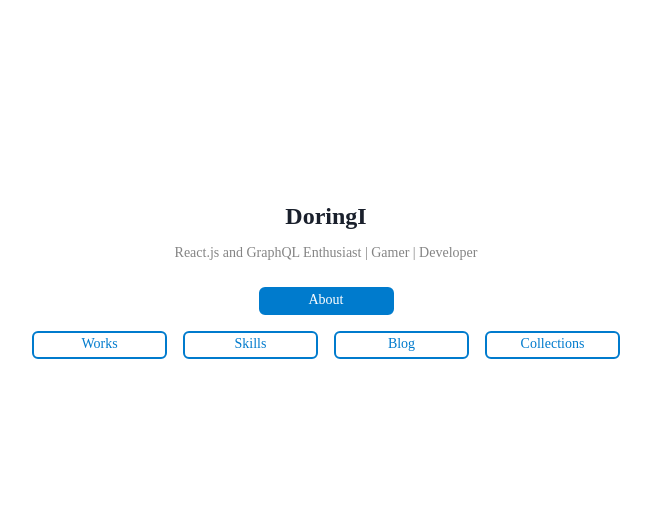
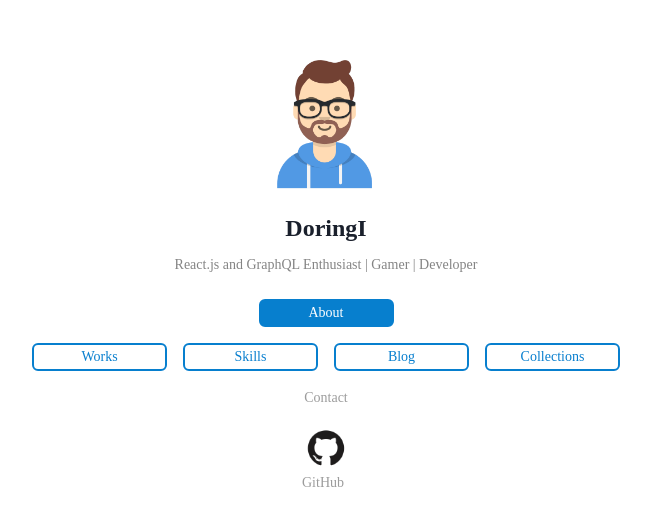
Before and after one commit to Doringl/doring-l, a Next.js app: page / in a window 1280 px wide. Shown: the part 134-660 px from the top of the page, without its empty margins (314-965 px from the left). Built offline with nearby package versions, Linux system fonts and the light colour scheme.

Commit message:
adding styles for Link component and 2 image added on project ...

```diff
--- a/src/components/Layout/Layout.tsx
+++ b/src/components/Layout/Layout.tsx
@@ -20,7 +20,7 @@
       m='-0 auto'
     >
       <Head>
-        <title>DoringI</title>
+        <title>DoringI | Full Stack Developer</title>
         <meta name='viewport' content='initial-scale=1.0, width=device-width' />
       </Head>
       {title ? (
--- a/src/pages/index.tsx
+++ b/src/pages/index.tsx
@@ -1,5 +1,11 @@
-import { Flex, Spacer, Text } from '@chakra-ui/react';
-import Image from 'next/image';
+import {
+  Center,
+  Flex,
+  Spacer,
+  Text,
+  useStyleConfig,
+  Box,
+} from '@chakra-ui/react';
 import Link from 'next/link';
 import CustomButton from '../components/CustomButton/CustomButton';
 import { Layout } from '../components/Layout/Layout';
@@ -7,10 +13,18 @@
 const navArray = ['works', 'skills', 'blog', 'collections'];
 
 const Index = () => {
+  const styles = useStyleConfig('Link', { variant: 'regular' });
   return (
     <Layout>
       <Flex direction='column' m='16px' justify='center' align='center'>
         {/* <Image /> */}
+        <img
+          src='/me.png'
+          alt='Sefa'
+          height={128}
+          width={128}
+          className='animationOne'
+        />
         <Spacer mt='16px' />
         <Link href='/'>
           <Text
@@ -36,13 +50,45 @@
           React.js and GraphQL Enthusiast | Gamer | Developer{' '}
         </Text>
       </Flex>
-      <Flex wrap='wrap' justify='center' align='center'>
+      <Flex
+        wrap='wrap'
+        justify='center'
+        align='center'
+        className='animationTwo'
+      >
         <CustomButton id='about' variant='solid' />
       </Flex>
-      <Flex wrap='wrap' justify='center' align='center'>
+      <Flex
+        wrap='wrap'
+        justify='center'
+        align='center'
+        className='animationTwo'
+      >
         {navArray.map((i) => (
           <CustomButton id={i} key={i} variant='outline' />
         ))}
+      </Flex>
+      <Spacer mt='8px' />
+      <Center className='animationTwo'>
+        <Link href='contact'>
+          <Box as='a' sx={styles}>
+            Contact
+          </Box>
+        </Link>
+      </Center>
+      <Spacer mt='16px' />
+      <Flex justify='center' className='animationTwo'>
+        <Link href='/'>
+          <Box as='a' sx={styles}>
+            <img
+              src='/GitHub-Logo.png'
+              alt='GitHub Profile'
+              height={48}
+              width={48}
+            />
+            GitHub
+          </Box>
+        </Link>
       </Flex>
     </Layout>
   );
--- a/src/theme.tsx
+++ b/src/theme.tsx
@@ -2,13 +2,6 @@
 import { createBreakpoints } from '@chakra-ui/theme-tools';
 
 const fonts = { body: `Montserrat` };
-
-const breakpoints = createBreakpoints({
-  sm: '40em',
-  md: '52em',
-  lg: '64em',
-  xl: '80em',
-});
 
 const Button = {
   // The styles all button have in common
@@ -62,6 +55,34 @@
   },
 };
 
+const Link = {
+  baseStyle: {
+    textDecoration: 'none',
+  },
+  // Two sizes: sm and md
+  sizes: {
+    sm: {
+      fontSize: '10px',
+    },
+    md: {
+      fontSize: '14px',
+    },
+  },
+  // Two variants: outline and solid
+  variants: {
+    regular: {
+      color: '#999',
+      _hover: { color: '#007BCD', cursor: 'pointer', textDecoration: 'none' },
+    },
+  },
+  // The default size and variant values
+  defaultProps: {
+    size: 'md',
+    variants: 'regular',
+    textDecoration: 'none',
+  },
+};
+
 const theme = extendTheme({
   colors: {
     black: '#16161D',
@@ -69,8 +90,8 @@
   fonts,
   components: {
     Button,
+    Link,
   },
-  breakpoints,
   icons: {
     logo: {
       path: (
```
Also changed, not shown: public/GitHub-Logo.png (added), public/me.png (added).
